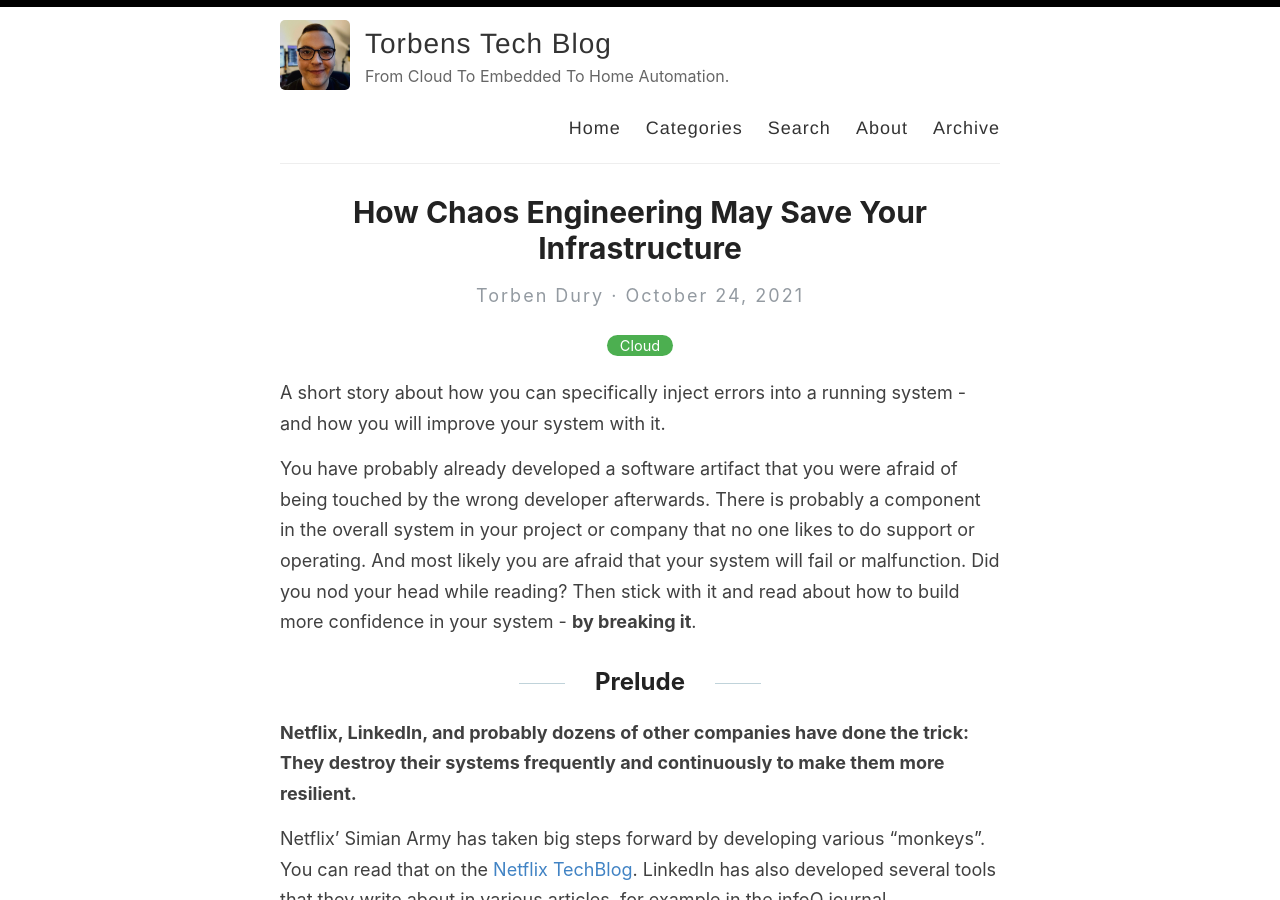
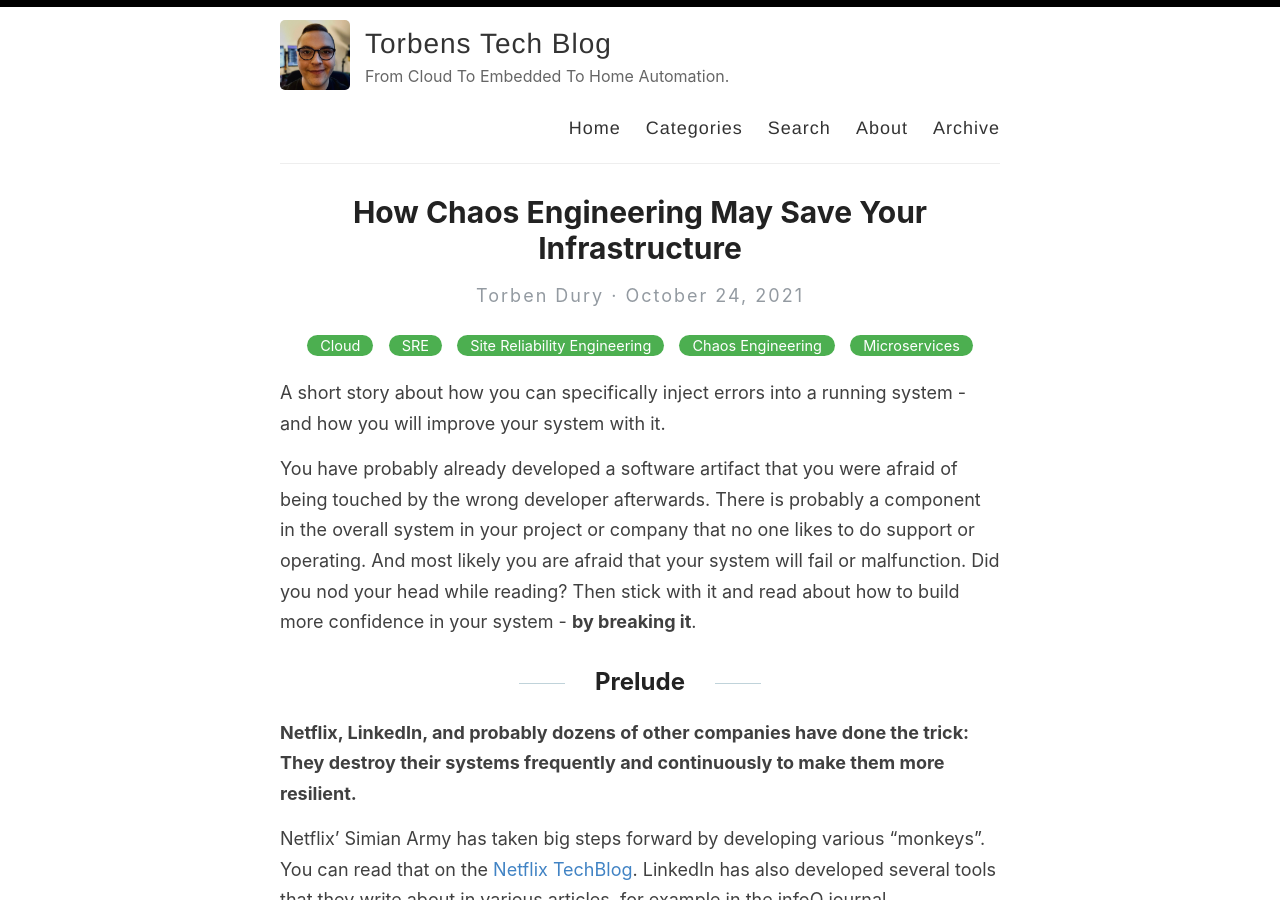
Before and after one commit to torbendury/torbendury.github.io, a Jekyll site: the page built from _posts/2021-10-24-how-chaos-engineering-may-save-your-infrastructure.md, in a window 1280 px wide and 900 px high. Built offline with Jekyll 4.4.1, drawn with Linux system fonts in a browser that asks for light colours.

Commit message:
Update 2021-10-24-how-chaos-engineering-may-save-your-infrastructure.md
more specific tags

```diff
--- a/_posts/2021-10-24-how-chaos-engineering-may-save-your-infrastructure.md
+++ b/_posts/2021-10-24-how-chaos-engineering-may-save-your-infrastructure.md
@@ -1,7 +1,7 @@
 ---
 layout: post
 title: How Chaos Engineering May Save Your Infrastructure
-categories: [Cloud]
+categories: [Cloud, SRE, Site Reliability Engineering, Chaos Engineering, Microservices]
 ---
 
 A short story about how you can specifically inject errors into a running system - and how you will improve your system with it.
```
